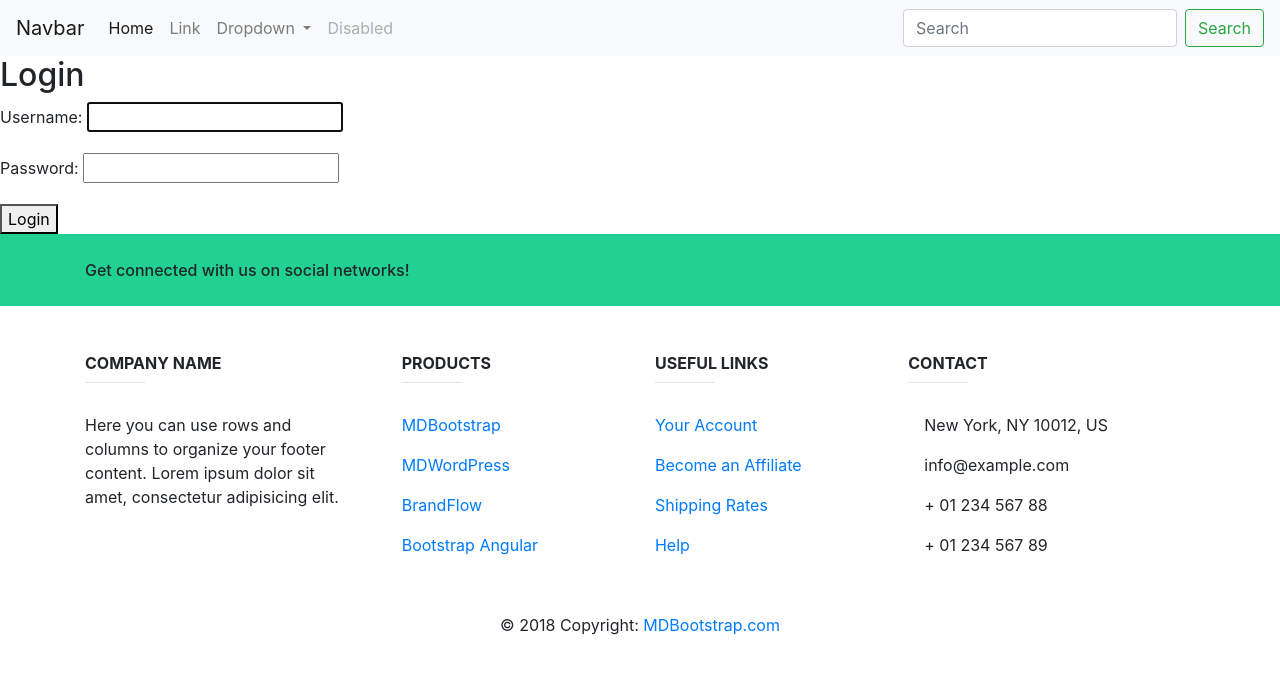
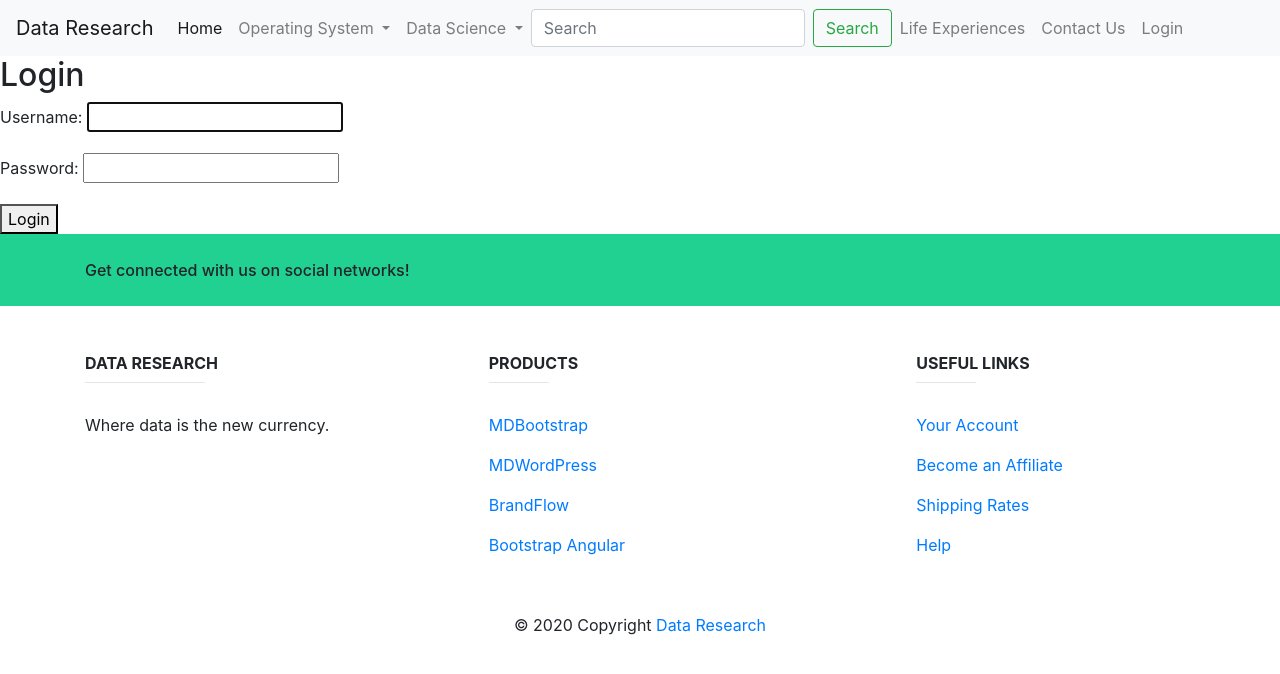
Before and after one commit to arhsimluhar/Mercury, a Django app: page /accounts/login/ in a window 1280 px wide. Shown: the top 674 px of the page. Run offline with Django 3.2, Linux system fonts and the light colour scheme; some libraries are stand-ins or nearby versions.

Commit message:
Fixing various bugs and adding login/logout and contact page

```diff
--- a/Mercury/settings.py
+++ b/Mercury/settings.py
@@ -115,3 +115,4 @@ STATIC_URL = "/static/"
 STATICFILES_DIRS = [os.path.join(BASE_DIR, "static")]
 
 LOGIN_REDIRECT_URL = "/"
+LOGOUT_REDIRECT_URL = "/"
--- a/Mercury/urls.py
+++ b/Mercury/urls.py
@@ -19,7 +19,8 @@ from django.urls import path, include
 from . import views
 
 urlpatterns = [
-    path("", views.homepage.as_view()),
+    path("", views.HomePage.as_view(), name="homepage"),
+    path("contact", views.ContactUs.as_view(), name="contact"),
     path("admin/", admin.site.urls),
     path("blog/", include("blog.urls", namespace="blog")),
     path("accounts/login/", views.LoginUser.as_view(), name="login"),
--- a/Mercury/views.py
+++ b/Mercury/views.py
@@ -11,5 +11,9 @@ class LogoutUser(auth_views.LogoutView):
     template_name = "mercury/base.html"
 
 
-class homepage(TemplateView):
-    template_name = "blog/base.html"
+class HomePage(TemplateView):
+    template_name = "mercury/base.html"
+
+
+class ContactUs(TemplateView):
+    template_name = "mercury/contact.html"
--- a/blog/views.py
+++ b/blog/views.py
@@ -23,7 +23,7 @@ class PostListView(ListView):
             tag = get_object_or_404(Tag, slug=self.kwargs["tag_slug"])
             return Post.objects.all().filter(tags__in=[tag])
         else:
-            return Post.objects.all()
+            return Post.objects.all().filter(status="published")
 
 
 class PostDateDetailView(DateDetailView):
--- a/templates/blog/base.html
+++ /dev/null
@@ -1,210 +0,0 @@
-{% load static %}
-<!DOCTYPE html>
-<html>
-<head>
-    <link rel="stylesheet" href="{% static "blog/css/bootstrap.min.css" %}">
-    <title>{% block title %}{% endblock %}</title>
-    {# <link href="{% static "blog/css/blog.css" %}" rel="stylesheet"> #}
-</head>
-<body>
-<!--Nav Bar code starts-->
-
-<nav class="navbar navbar-expand-lg navbar-light bg-light">
-    <a class="navbar-brand" href="#">Navbar</a>
-    <button class="navbar-toggler" type="button" data-toggle="collapse" data-target="#navbarSupportedContent"
-            aria-controls="navbarSupportedContent" aria-expanded="false" aria-label="Toggle navigation">
-        <span class="navbar-toggler-icon"></span>
-    </button>
-
-    <div class="collapse navbar-collapse" id="navbarSupportedContent">
-        <ul class="navbar-nav mr-auto">
-            <li class="nav-item active">
-                <a class="nav-link" href="#">Home <span class="sr-only">(current)</span></a>
-            </li>
-            <li class="nav-item">
-                <a class="nav-link" href="#">Link</a>
-            </li>
-            <li class="nav-item dropdown">
-                <a class="nav-link dropdown-toggle" href="#" id="navbarDropdown" role="button" data-toggle="dropdown"
-                   aria-haspopup="true" aria-expanded="false">
-                    Dropdown
-                </a>
-                <div class="dropdown-menu" aria-labelledby="navbarDropdown">
-                    <a class="dropdown-item" href="#">Action</a>
-                    <a class="dropdown-item" href="#">Another action</a>
-                    <div class="dropdown-divider"></div>
-                    <a class="dropdown-item" href="#">Something else here</a>
-                </div>
-            </li>
-            <li class="nav-item">
-                <a class="nav-link disabled" href="#">Disabled</a>
-            </li>
-        </ul>
-        <form class="form-inline my-2 my-lg-0">
-            <input class="form-control mr-sm-2" type="search" placeholder="Search" aria-label="Search">
-            <button class="btn btn-outline-success my-2 my-sm-0" type="submit">Search</button>
-        </form>
-    </div>
-</nav>
-<!--Nav Bar code ends-->
-<div id="content">
-    {% block content %}
-    {% endblock %}
-</div>
-
-
-<!-- Footer -->
-<footer class="page-footer font-small blue-grey lighten-5">
-
-    <div style="background-color: #21d192;">
-        <div class="container">
-
-            <!-- Grid row-->
-            <div class="row py-4 d-flex align-items-center">
-
-                <!-- Grid column -->
-                <div class="col-md-6 col-lg-5 text-center text-md-left mb-4 mb-md-0">
-                    <h6 class="mb-0">Get connected with us on social networks!</h6>
-                </div>
-                <!-- Grid column -->
-
-                <!-- Grid column -->
-                <div class="col-md-6 col-lg-7 text-center text-md-right">
-
-                    <!-- Facebook -->
-                    <a class="fb-ic">
-                        <i class="fab fa-facebook-f white-text mr-4"> </i>
-                    </a>
-                    <!-- Twitter -->
-                    <a class="tw-ic">
-                        <i class="fab fa-twitter white-text mr-4"> </i>
-                    </a>
-                    <!-- Google +-->
-                    <a class="gplus-ic">
-                        <i class="fab fa-google-plus-g white-text mr-4"> </i>
-                    </a>
-                    <!--Linkedin -->
-                    <a class="li-ic">
-                        <i class="fab fa-linkedin-in white-text mr-4"> </i>
-                    </a>
-                    <!--Instagram-->
-                    <a class="ins-ic">
-                        <i class="fab fa-instagram white-text"> </i>
-                    </a>
-
-                </div>
-                <!-- Grid column -->
-
-            </div>
-            <!-- Grid row-->
-
-        </div>
-    </div>
-
-    <!-- Footer Links -->
-    <div class="container text-center text-md-left mt-5">
-
-        <!-- Grid row -->
-        <div class="row mt-3 dark-grey-text">
-
-            <!-- Grid column -->
-            <div class="col-md-3 col-lg-4 col-xl-3 mb-4">
-
-                <!-- Content -->
-                <h6 class="text-uppercase font-weight-bold">Company name</h6>
-                <hr class="teal accent-3 mb-4 mt-0 d-inline-block mx-auto" style="width: 60px;">
-                <p>Here you can use rows and columns to organize your footer content. Lorem ipsum dolor sit amet,
-                    consectetur
-                    adipisicing elit.</p>
-
-            </div>
-            <!-- Grid column -->
-
-            <!-- Grid column -->
-            <div class="col-md-2 col-lg-2 col-xl-2 mx-auto mb-4">
-
-                <!-- Links -->
-                <h6 class="text-uppercase font-weight-bold">Products</h6>
-                <hr class="teal accent-3 mb-4 mt-0 d-inline-block mx-auto" style="width: 60px;">
-                <p>
-                    <a class="dark-grey-text" href="#!">MDBootstrap</a>
-                </p>
-                <p>
-                    <a class="dark-grey-text" href="#!">MDWordPress</a>
-                </p>
-                <p>
-                    <a class="dark-grey-text" href="#!">BrandFlow</a>
-                </p>
-                <p>
-                    <a class="dark-grey-text" href="#!">Bootstrap Angular</a>
-                </p>
-
-            </div>
-            <!-- Grid column -->
-
-            <!-- Grid column -->
-            <div class="col-md-3 col-lg-2 col-xl-2 mx-auto mb-4">
-
-                <!-- Links -->
-                <h6 class="text-uppercase font-weight-bold">Useful links</h6>
-                <hr class="teal accent-3 mb-4 mt-0 d-inline-block mx-auto" style="width: 60px;">
-                <p>
-                    <a class="dark-grey-text" href="#!">Your Account</a>
-                </p>
-                <p>
-                    <a class="dark-grey-text" href="#!">Become an Affiliate</a>
-                </p>
-                <p>
-                    <a class="dark-grey-text" href="#!">Shipping Rates</a>
-                </p>
-                <p>
-                    <a class="dark-grey-text" href="#!">Help</a>
-                </p>
-
-            </div>
-            <!-- Grid column -->
-
-            <!-- Grid column -->
-            <div class="col-md-4 col-lg-3 col-xl-3 mx-auto mb-md-0 mb-4">
-
-                <!-- Links -->
-                <h6 class="text-uppercase font-weight-bold">Contact</h6>
-                <hr class="teal accent-3 mb-4 mt-0 d-inline-block mx-auto" style="width: 60px;">
-                <p>
-                    <i class="fas fa-home mr-3"></i> New York, NY 10012, US</p>
-                <p>
-                    <i class="fas fa-envelope mr-3"></i> info@example.com</p>
-                <p>
-                    <i class="fas fa-phone mr-3"></i> + 01 234 567 88</p>
-                <p>
-                    <i class="fas fa-print mr-3"></i> + 01 234 567 89</p>
-
-            </div>
-            <!-- Grid column -->
-
-        </div>
-        <!-- Grid row -->
-
-    </div>
-    <!-- Footer Links -->
-
-    <!-- Copyright -->
-    <div class="footer-copyright text-center text-black-50 py-3">© 2018 Copyright:
-        <a class="dark-grey-text" href="https://mdbootstrap.com/education/bootstrap/"> MDBootstrap.com</a>
-    </div>
-    <!-- Copyright -->
-
-</footer>
-
-
-<script src="https://code.jquery.com/jquery-3.2.1.slim.min.js"
-        integrity="sha384-KJ3o2DKtIkvYIK3UENzmM7KCkRr/rE9/Qpg6aAZGJwFDMVNA/GpGFF93hXpG5KkN"
-        crossorigin="anonymous"></script>
-<script src="https://cdnjs.cloudflare.com/ajax/libs/popper.js/1.12.9/umd/popper.min.js"
-        integrity="sha384-ApNbgh9B+Y1QKtv3Rn7W3mgPxhU9K/ScQsAP7hUibX39j7fakFPskvXusvfa0b4Q"
-        crossorigin="anonymous"></script>
-<script src="https://maxcdn.bootstrapcdn.com/bootstrap/4.0.0/js/bootstrap.min.js"
-        integrity="sha384-JZR6Spejh4U02d8jOt6vLEHfe/JQGiRRSQQxSfFWpi1MquVdAyjUar5+76PVCmYl"
-        crossorigin="anonymous"></script>
-</body>
-</html>
--- a/templates/blog/post/detail.html
+++ b/templates/blog/post/detail.html
@@ -1,4 +1,4 @@
-{% extends "blog/base.html" %}
+{% extends "mercury/base.html" %}
 {% block title %}{{ post.title }}{% endblock %}
 {% block content %}
     <h1>{{ post.title }}</h1>
--- a/templates/blog/post/list.html
+++ b/templates/blog/post/list.html
@@ -1,4 +1,4 @@
-{% extends "blog/base.html" %}
+{% extends "mercury/base.html" %}
 {% block title %}Mercury{% endblock %}
 {% block content %}
     <h1>My Blog</h1>
@@ -14,5 +14,5 @@
         </p>
         {{ post.body |truncatewords:30|linebreaks }}
     {% endfor %}
-    {% include "blog/pagination.html" with page=page_obj %}
+    {% include "blog/post/pagination.html" with page=page_obj %}
 {% endblock %}
--- a/templates/blog/post/update.html
+++ b/templates/blog/post/update.html
@@ -1,4 +1,4 @@
-{% extends "blog/base.html" %}
+{% extends "mercury/base.html" %}
 {% block title %}Mercury{% endblock %}
 {% block content %}
     <form method="post">{% csrf_token %}
--- a/templates/mercury/base.html
+++ b/templates/mercury/base.html
@@ -8,9 +8,9 @@
 </head>
 <body>
 <!--Nav Bar code starts-->
-
+<div class-="container">
     <nav class="navbar navbar-expand-lg navbar-light bg-light">
-    <a class="navbar-brand" href="#">Navbar</a>
+        <a class="navbar-brand" href="{% url 'homepage' %}">Data Research</a>
         <button class="navbar-toggler" type="button" data-toggle="collapse" data-target="#navbarSupportedContent"
                 aria-controls="navbarSupportedContent" aria-expanded="false" aria-label="Toggle navigation">
             <span class="navbar-toggler-icon"></span>
@@ -18,37 +18,101 @@
 
         <div class="collapse navbar-collapse" id="navbarSupportedContent">
             <ul class="navbar-nav mr-auto">
+
                 <li class="nav-item active">
-                <a class="nav-link" href="#">Home <span class="sr-only">(current)</span></a>
+                    <a class="nav-link" href="{% url 'homepage' %}">Home <span class="sr-only">(current)</span></a>
                 </li>
-            <li class="nav-item">
-                <a class="nav-link" href="#">Link</a>
+
+                <li class="nav-item dropdown">
+                    <a class="nav-link dropdown-toggle" href="#" id="navbarDropdown" role="button"
+                       data-toggle="dropdown"
+                       aria-haspopup="true" aria-expanded="false">
+                        Operating System
+                    </a>
+                    <div class="dropdown-menu" aria-labelledby="navbarDropdown">
+                        <a class="dropdown-item" href="#">System Programming</a>
+                        <div class="dropdown-divider"></div>
+                        <a class="dropdown-item" href="#">Concepts</a>
+                    </div>
                 </li>
                 <li class="nav-item dropdown">
-                <a class="nav-link dropdown-toggle" href="#" id="navbarDropdown" role="button" data-toggle="dropdown"
+                    <a class="nav-link dropdown-toggle" href="#" id="navbarDropdown" role="button"
+                       data-toggle="dropdown"
                        aria-haspopup="true" aria-expanded="false">
-                    Dropdown
+                        Data Science
                     </a>
                     <div class="dropdown-menu" aria-labelledby="navbarDropdown">
-                    <a class="dropdown-item" href="#">Action</a>
-                    <a class="dropdown-item" href="#">Another action</a>
+                        <a class="dropdown-item" href="{% url 'blog:post_list_by_tag' 'Machine_Learning' %}">Machine
+                            Learning</a>
                         <div class="dropdown-divider"></div>
-                    <a class="dropdown-item" href="#">Something else here</a>
+                        <a class="dropdown-item" href="{% url 'blog:post_list_by_tag' 'Deep_Learning' %}">Deep
+                            Learning</a>
+                        <div class="dropdown-divider"></div>
+                        <a class="dropdown-item" href="{% url 'blog:post_list_by_tag' 'Natural_Language_Processing' %}">Natural
+                            Language Processing</a>
                     </div>
                 </li>
-            <li class="nav-item">
-                <a class="nav-link disabled" href="#">Disabled</a>
-            </li>
-        </ul>
                 <form class="form-inline my-2 my-lg-0">
                     <input class="form-control mr-sm-2" type="search" placeholder="Search" aria-label="Search">
                     <button class="btn btn-outline-success my-2 my-sm-0" type="submit">Search</button>
                 </form>
+                <li class="nav-item">
+                    <a class="nav-link" href="{% url 'blog:post_list_by_tag' 'Life_Experiences' %}">Life Experiences
+                        <span class="sr-only"></span></a>
+                </li>
+                <li class="nav-item">
+                    <a class="nav-link" href="{% url 'contact' %}">Contact Us</a>
+                </li>
+                {% if user.is_authenticated %}
+                    Hi {{ user.username }}!
+                    <li class="nav-item ">
+                        <a class="nav-link" href="accounts/logout">Logout <span class="sr-only"></span></a>
+                    </li>
+                {% else %}
+                    <li class="nav-item ">
+                        <a class="nav-link" href="accounts/login">Login <span class="sr-only"></span></a>
+                    </li>
+                {% endif %}
+
+            </ul>
+
         </div>
     </nav>
     <!--Nav Bar code ends-->
     <div id="content">
         {% block content %}
+            <!-- carousel start -->
+            <div id="carouselExampleIndicators" class="carousel slide" data-ride="carousel">
+                <ol class="carousel-indicators">
+                    <li data-target="#carouselExampleIndicators" data-slide-to="0" class="active"></li>
+                    <li data-target="#carouselExampleIndicators" data-slide-to="1"></li>
+                    <li data-target="#carouselExampleIndicators" data-slide-to="2"></li>
+                </ol>
+                <div class="carousel-inner">
+                    <div class="carousel-item active">
+                        <img class="d-block w-100" src="http://sriramulu.me/ccc/assets/img/slider1.jpg"
+                             alt="First slide">
+                    </div>
+                    <div class="carousel-item">
+                        <img class="d-block w-100"
+                             src="https://www.tutorialspoint.com/bootstrap/images/bootstrapdownloadscreen.jpg"
+                             alt="Second slide">
+                    </div>
+                    <div class="carousel-item">
+                        <img class="d-block w-100" src="http://sriramulu.me/ccc/assets/img/slider1.jpg"
+                             alt="Third slide">
+                    </div>
+                </div>
+                <a class="carousel-control-prev" href="#carouselExampleIndicators" role="button" data-slide="prev">
+                    <span class="carousel-control-prev-icon" aria-hidden="true"></span>
+                    <span class="sr-only">Previous</span>
+                </a>
+                <a class="carousel-control-next" href="#carouselExampleIndicators" role="button" data-slide="next">
+                    <span class="carousel-control-next-icon" aria-hidden="true"></span>
+                    <span class="sr-only">Next</span>
+                </a>
+            </div>
+            <!-- carousel end -->
         {% endblock %}
     </div>
 
@@ -111,11 +175,9 @@
                 <div class="col-md-3 col-lg-4 col-xl-3 mb-4">
 
                     <!-- Content -->
-                <h6 class="text-uppercase font-weight-bold">Company name</h6>
-                <hr class="teal accent-3 mb-4 mt-0 d-inline-block mx-auto" style="width: 60px;">
-                <p>Here you can use rows and columns to organize your footer content. Lorem ipsum dolor sit amet,
-                    consectetur
-                    adipisicing elit.</p>
+                    <h6 class="text-uppercase font-weight-bold">Data Research</h6>
+                    <hr class="teal accent-3 mb-4 mt-0 d-inline-block mx-auto" style="width: 120px;">
+                    <p>Where data is the new currency.</p>
 
                 </div>
                 <!-- Grid column -->
@@ -164,24 +226,6 @@
                 </div>
                 <!-- Grid column -->
 
-            <!-- Grid column -->
-            <div class="col-md-4 col-lg-3 col-xl-3 mx-auto mb-md-0 mb-4">
-
-                <!-- Links -->
-                <h6 class="text-uppercase font-weight-bold">Contact</h6>
-                <hr class="teal accent-3 mb-4 mt-0 d-inline-block mx-auto" style="width: 60px;">
-                <p>
-                    <i class="fas fa-home mr-3"></i> New York, NY 10012, US</p>
-                <p>
-                    <i class="fas fa-envelope mr-3"></i> info@example.com</p>
-                <p>
-                    <i class="fas fa-phone mr-3"></i> + 01 234 567 88</p>
-                <p>
-                    <i class="fas fa-print mr-3"></i> + 01 234 567 89</p>
-
-            </div>
-            <!-- Grid column -->
-
             </div>
             <!-- Grid row -->
 
@@ -189,8 +233,8 @@
         <!-- Footer Links -->
 
         <!-- Copyright -->
-    <div class="footer-copyright text-center text-black-50 py-3">© 2018 Copyright:
-        <a class="dark-grey-text" href="https://mdbootstrap.com/education/bootstrap/"> MDBootstrap.com</a>
+        <div class="footer-copyright text-center text-black-50 py-3">© 2020 Copyright
+            <a class="dark-grey-text" href="{% url 'homepage' %}"> Data Research</a>
         </div>
         <!-- Copyright -->
 
@@ -206,5 +250,6 @@
     <script src="https://maxcdn.bootstrapcdn.com/bootstrap/4.0.0/js/bootstrap.min.js"
             integrity="sha384-JZR6Spejh4U02d8jOt6vLEHfe/JQGiRRSQQxSfFWpi1MquVdAyjUar5+76PVCmYl"
             crossorigin="anonymous"></script>
+</div>
 </body>
 </html>
--- a/templates/mercury/login.html
+++ b/templates/mercury/login.html
@@ -1,4 +1,4 @@
-{% extends "blog/base.html" %}
+{% extends "mercury/base.html" %}
 {% block title %}Login{% endblock %}
 {% block content %}
     <h2>Login</h2>
```
Also changed, not shown: templates/mercury/contact.html (added, +72 -0 lines). Lines whose indentation alone changed are shown as unchanged.
